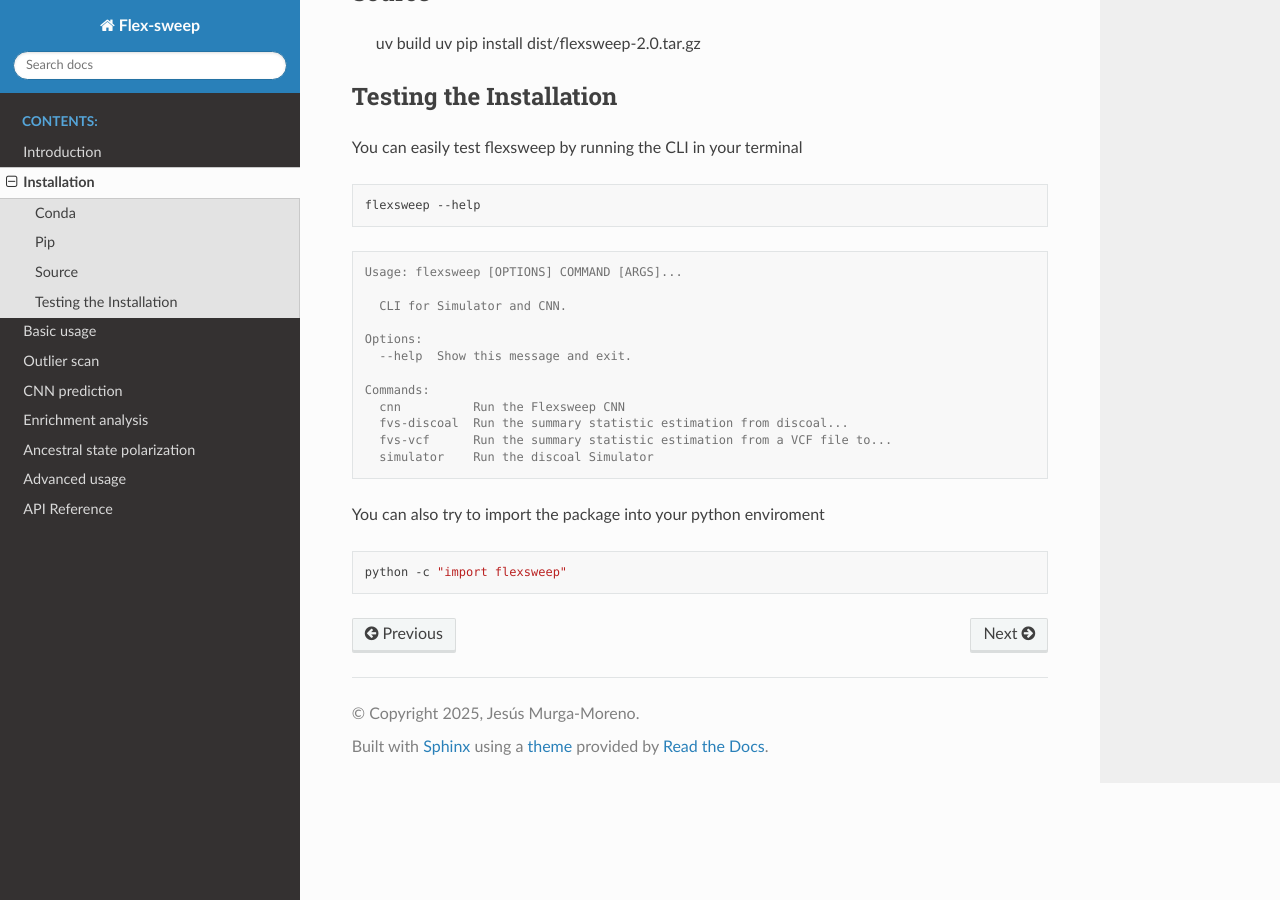
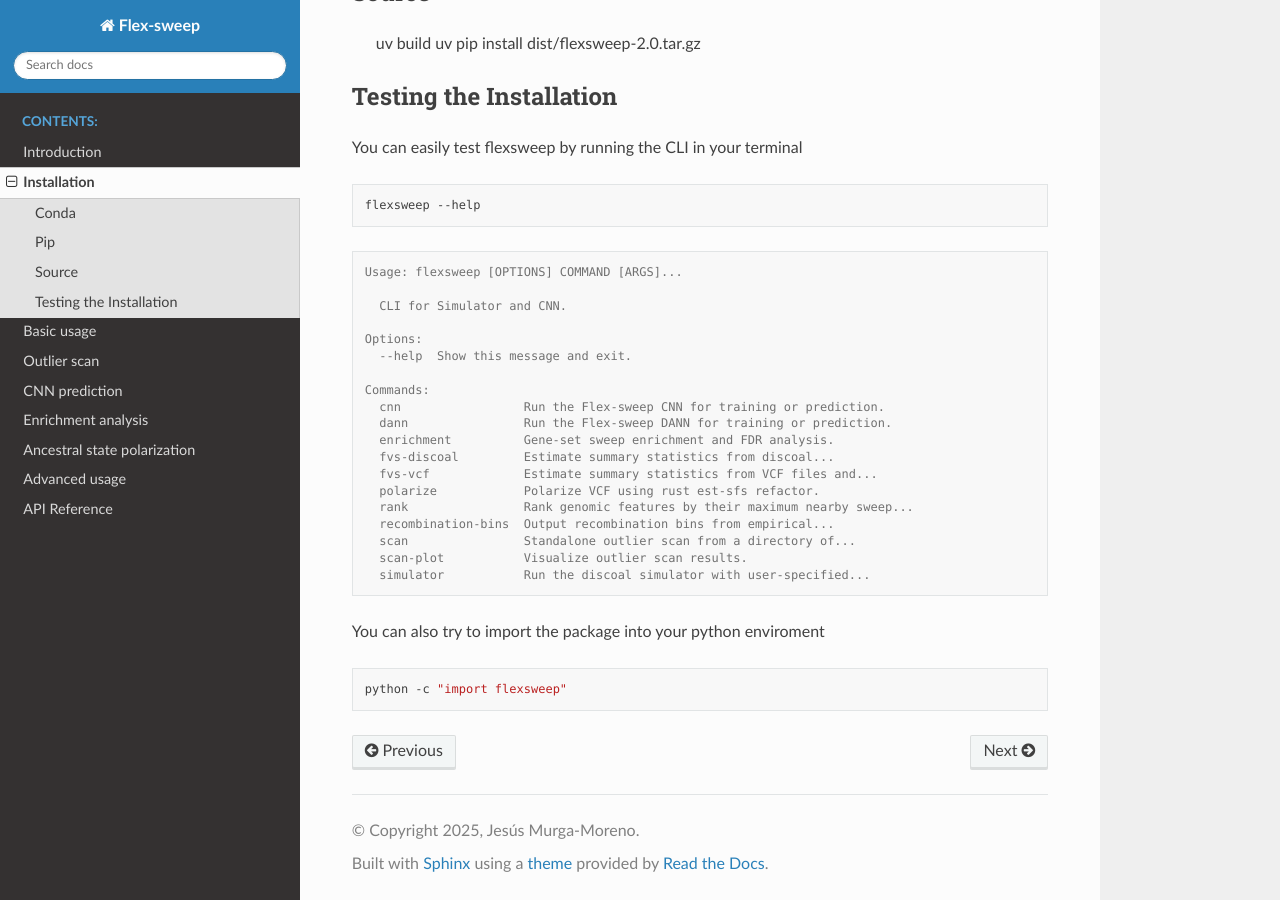
Before and after one commit to jmurga/flexsweep, a Sphinx documentation site: the page built from docs/installation.rst, in a window 1280 px wide and 900 px high, scrolled down 813 px. Built offline with Sphinx 7.4.7 and the Read the Docs theme 3.1.0, drawn with Linux system fonts in a browser that asks for light colours.

Commit message:
fix cli documentation

```diff
--- a/docs/installation.rst
+++ b/docs/installation.rst
@@ -51,11 +51,17 @@ You can easily test flexsweep by running the CLI in your terminal
       --help  Show this message and exit.
 
     Commands:
-      cnn          Run the Flexsweep CNN
-      fvs-discoal  Run the summary statistic estimation from discoal...
-      fvs-vcf      Run the summary statistic estimation from a VCF file to...
-      simulator    Run the discoal Simulator
-
+      cnn                 Run the Flex-sweep CNN for training or prediction.
+      dann                Run the Flex-sweep DANN for training or prediction.
+      enrichment          Gene-set sweep enrichment and FDR analysis.
+      fvs-discoal         Estimate summary statistics from discoal...
+      fvs-vcf             Estimate summary statistics from VCF files and...
+      polarize            Polarize VCF using rust est-sfs refactor.
+      rank                Rank genomic features by their maximum nearby sweep...
+      recombination-bins  Output recombination bins from empirical...
+      scan                Standalone outlier scan from a directory of...
+      scan-plot           Visualize outlier scan results.
+      simulator           Run the discoal simulator with user-specified...
 You can also try to import the package into your python enviroment
 
 .. code-block:: bash
```
Also changed, not shown: 1 other file.
